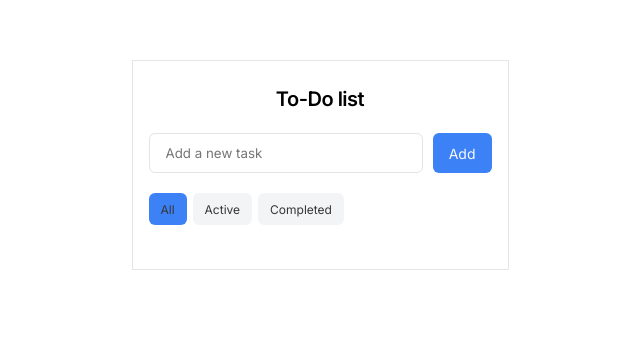
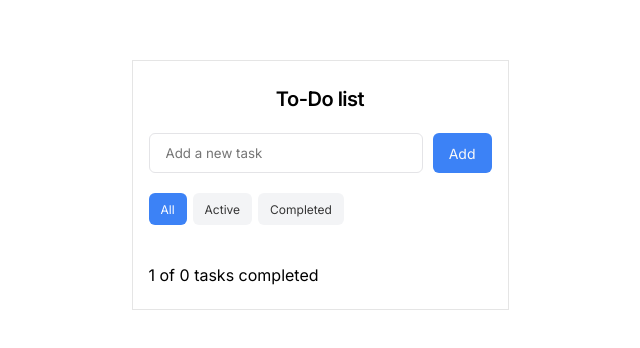
Before and after one commit to gandak/todolist-nextjs, a Next.js app: page / in a window 1280 px wide. Shown: the top 348 px of the page, without its empty margins (320-960 px from the left). Built offline with nearby package versions, Linux system fonts and the light colour scheme.

Commit message:
edited day 2

```diff
--- a/src/app/components/Todo.jsx
+++ b/src/app/components/Todo.jsx
@@ -5,19 +5,22 @@ import styles from "./todo.module.css";
 export const ToDo = () => {
   const [todos, setTodos] = useState([]);
   const [newTodo, setNewTodo] = useState("");
+  const [activeButton, setActiveButton] = useState("all");
+  const [checkedTasks, setCheckedTasks] = useState(0);
 
   const addTodoHandler = () => {
     setTodos([...todos, newTodo]);
   };
 
   const DeleteTodo = (index) => {
-    // confirm("Are you sure");
+    confirm("Are you sure to delete this item?");
     // setTodos(todos.splice(index + 1, 1));
     // console.log(index);
 
-    const updatedTodos = [...todos.slice(0, index), ...todos.slice(index + 1)];
-    setTodos(updatedTodos);
+    setTodos([...todos.slice(0, index), ...todos.slice(index + 1)]);
   };
+
+  // const completedTask2
 
   return (
     <div className={styles.todobackground}>
@@ -31,9 +34,24 @@ export const ToDo = () => {
         <button onClick={addTodoHandler}>Add</button>
       </div>
       <div className={styles.filterSection}>
-        <button>All</button>
-        <button>Active</button>
-        <button>Completed</button>
+        <button
+          className={activeButton == "all" && styles.activeButton}
+          onClick={() => setActiveButton("all")}
+        >
+          All
+        </button>
+        <button
+          className={activeButton == "active" && styles.activeButton}
+          onClick={() => setActiveButton("active")}
+        >
+          Active
+        </button>
+        <button
+          className={activeButton == "completed" && styles.activeButton}
+          onClick={() => setActiveButton("completed")}
+        >
+          Completed
+        </button>
       </div>
       <div className={styles.todoSection}>
         {todos.map((todo, index) => {
@@ -47,7 +65,7 @@ export const ToDo = () => {
             return (
               <div key={index} className={styles.todoContainer}>
                 <div>
-                  <input type="checkbox"></input>
+                  <input type="checkbox" onClick={completedTask()}></input>
                   <p>{todo}</p>
                 </div>
                 <button onClick={() => DeleteTodo(index)}>Delete</button>
@@ -55,6 +73,9 @@ export const ToDo = () => {
             );
         })}
       </div>
+      <div className={styles.footer}>
+        <p>1 of {todos.length} tasks completed</p>
+      </div>
     </div>
   );
 };
--- a/src/app/components/todo.module.css
+++ b/src/app/components/todo.module.css
@@ -75,11 +75,18 @@
   font-style: normal;
   font-weight: 400;
   line-height: normal;
+  cursor: pointer;
 }
 
-.filterSection button:nth-child(1) {
+.activeButton {
+  font-size: 20px;
+  background-color: #3c82f6 !important;
+  color: white !important;
+}
+
+/* .filterSection button:nth-child(1) {
   background-color: #3c82f6;
-}
+} */
 
 .todoSection {
   display: flex;
```
